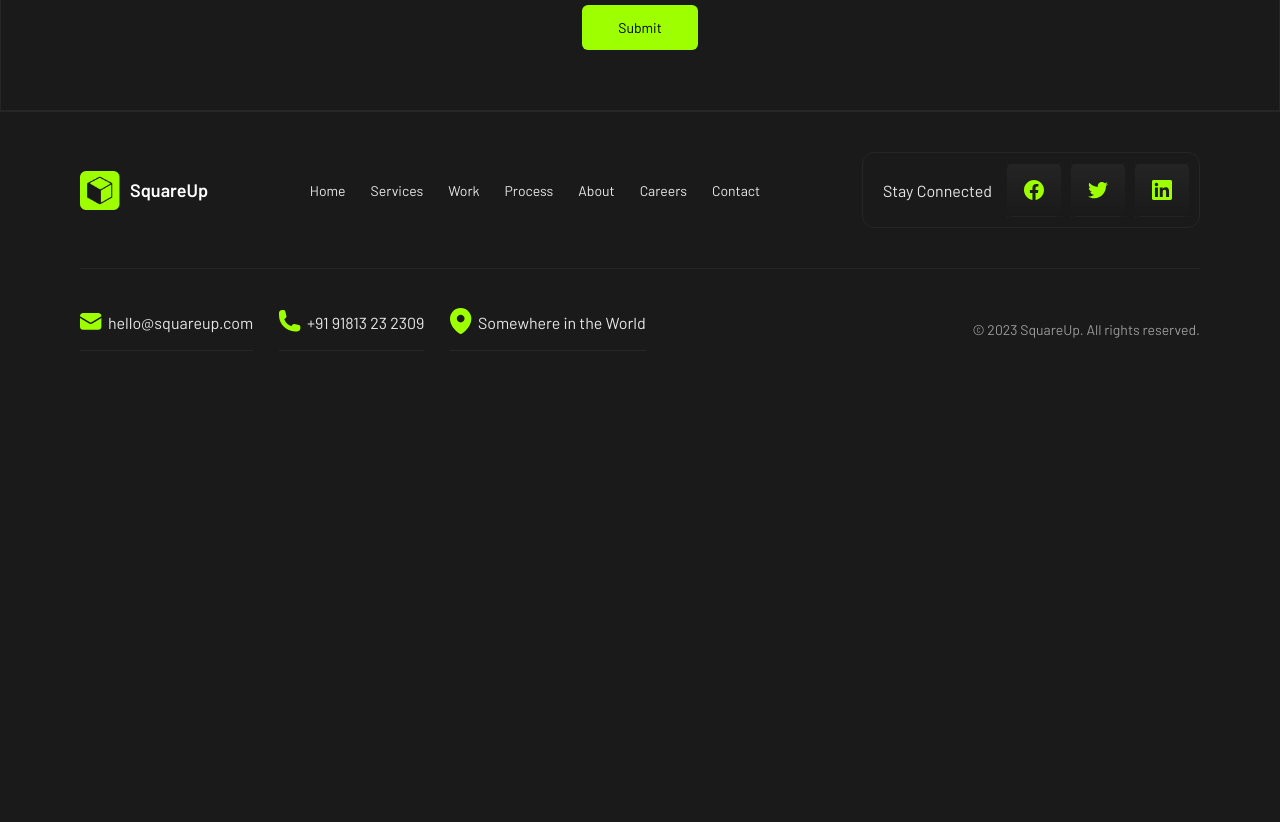
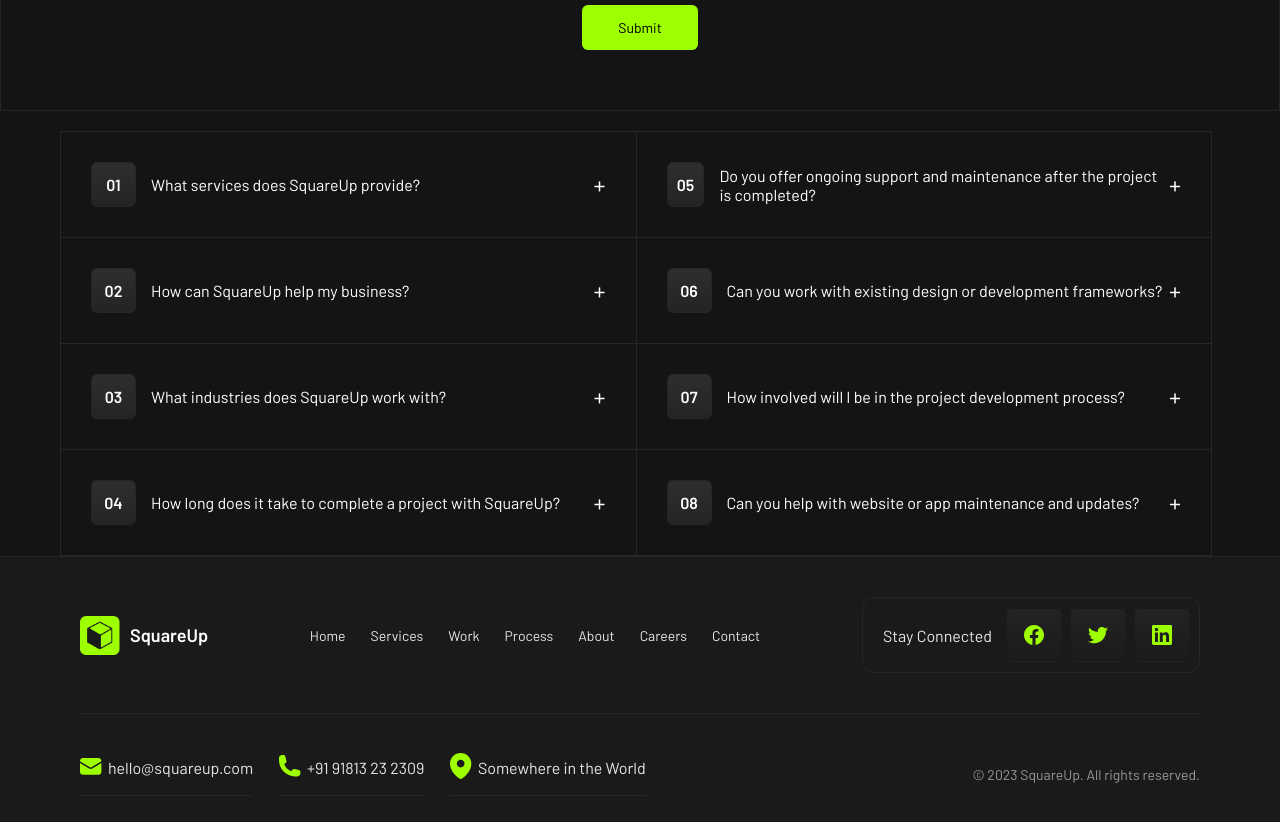
Before and after one commit to Zeina-Mou/Square-Up, a React (Vite) app: page /Square-Up/contact in a window 1280 px wide. Shown: the part 960-1782 px from the top of the page. Before the commit the page ends 1351 px from the top, so only its background shows below. Built offline with nearby package versions, Linux system fonts and the light colour scheme.

Commit message:
Revert "revert "Merge branch 'khaled' of https://github.com/Zeina-Mou/Square-Up""
This reverts commit 9dfedecb1d8e87a98a787d01422b32b7eae3400f.

```diff
--- /dev/null
+++ b/public/data/data.json
@@ -0,0 +1,42 @@
+[
+  {
+    "id": 1,
+    "question": "What services does SquareUp provide?",
+    "answer": "SquareUp offers a range of services including design, engineering, and project management. We specialize in user experience design, web development, mobile app development, custom software development, branding and identity, and more."
+  },
+  {
+    "id": 2,
+    "question": "How can SquareUp help my business?",
+    "answer": "SquareUp offers a range of services including design, engineering, and project management. We specialize in user experience design, web development, mobile app development, custom software development, branding and identity, and more."
+  },
+  {
+    "id": 3,
+    "question": "What industries does SquareUp work with?",
+    "answer": "SquareUp offers a range of services including design, engineering, and project management. We specialize in user experience design, web development, mobile app development, custom software development, branding and identity, and more."
+  },
+  {
+    "id": 4,
+    "question": "How long does it take to complete a project with SquareUp?",
+    "answer": "SquareUp offers a range of services including design, engineering, and project management. We specialize in user experience design, web development, mobile app development, custom software development, branding and identity, and more."
+  },
+  {
+    "id": 5,
+    "question": "Do you offer ongoing support and maintenance after the project is completed?",
+    "answer": "SquareUp offers a range of services including design, engineering, and project management. We specialize in user experience design, web development, mobile app development, custom software development, branding and identity, and more."
+  },
+  {
+    "id": 6,
+    "question": "Can you work with existing design or development frameworks?",
+    "answer": "SquareUp offers a range of services including design, engineering, and project management. We specialize in user experience design, web development, mobile app development, custom software development, branding and identity, and more."
+  },
+  {
+    "id": 7,
+    "question": "How involved will I be in the project development process?",
+    "answer": "SquareUp offers a range of services including design, engineering, and project management. We specialize in user experience design, web development, mobile app development, custom software development, branding and identity, and more."
+  },
+  {
+    "id": 8,
+    "question": "Can you help with website or app maintenance and updates?",
+    "answer": "SquareUp offers a range of services including design, engineering, and project management. We specialize in user experience design, web development, mobile app development, custom software development, branding and identity, and more."
+  }
+]
--- a/src/Pages/Contact.jsx
+++ b/src/Pages/Contact.jsx
@@ -1,4 +1,5 @@
 import HeaderSection from "../SharedComponents/HeaderSection/HeaderSection"
+import FAQList from "../components/faq/FAQList"
 import ContactForm from "../Components/Contact/Contact"
 
 const Contact = () => {
@@ -10,6 +11,7 @@ const Contact = () => {
         image={"assets/img/contact/hero.png"}
       />
       <ContactForm />
+      <FAQList/>
     </>
   )
 }
--- a/src/Pages/Home.jsx
+++ b/src/Pages/Home.jsx
@@ -1,6 +1,8 @@
 import HeaderSection from "../SharedComponents/HeaderSection/HeaderSection"
 import Companise from "../components/Companise/Companise"
 import Hero from "../components/Hero/Hero"
+import FAQItem from "../components/faq/FAQItem"
+import FAQList from "../components/faq/FAQList"
 /* Main Home page component that serves as the entry point for the other sections */
 const Home = () => {
   return (
@@ -27,6 +29,7 @@ const Home = () => {
         description="Still you have any questions? Contact our Team via hello@squareup.com"
         image={"assets/img/home/frequently.png"}
       />
+      <FAQList/>
     </>
   )
 }
```
